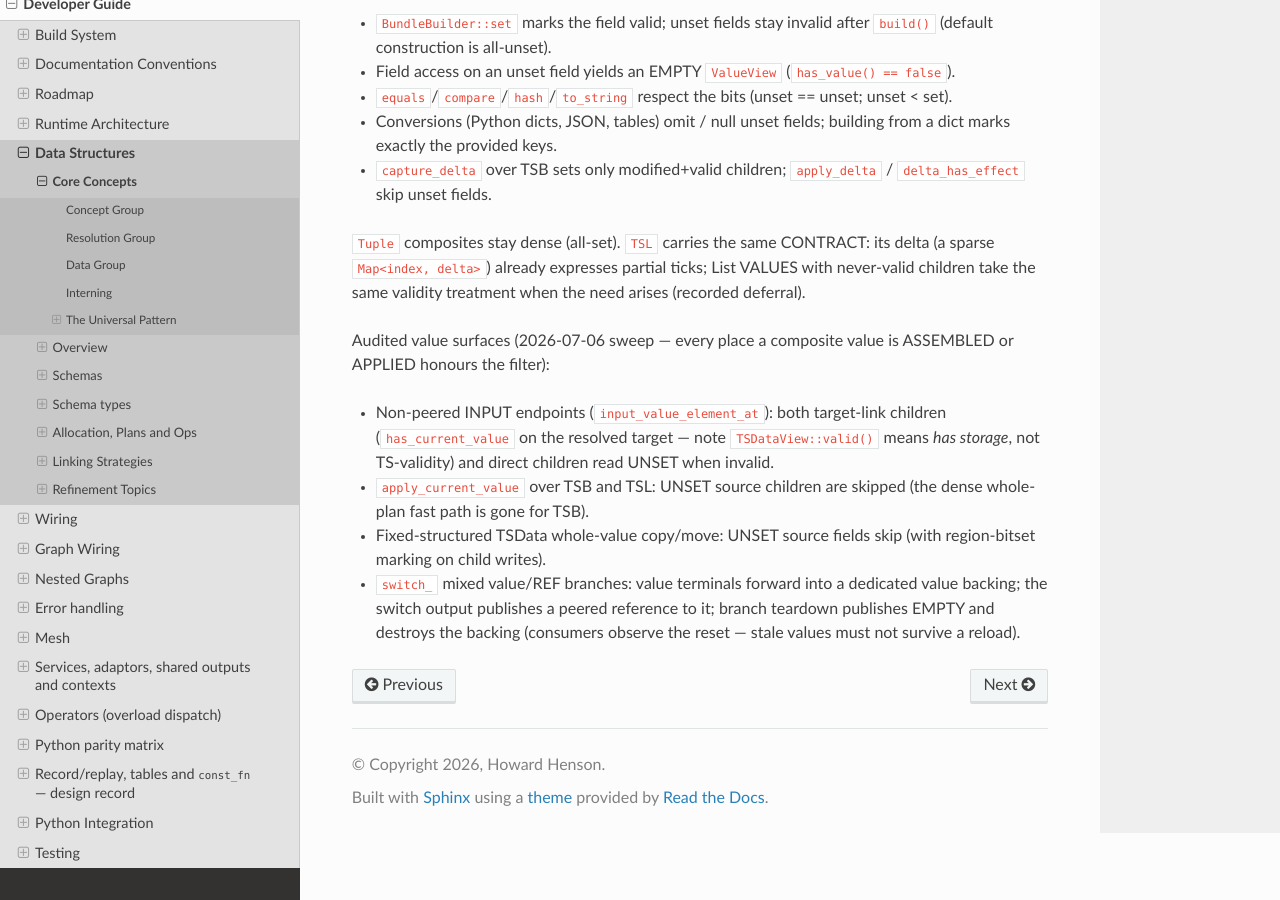
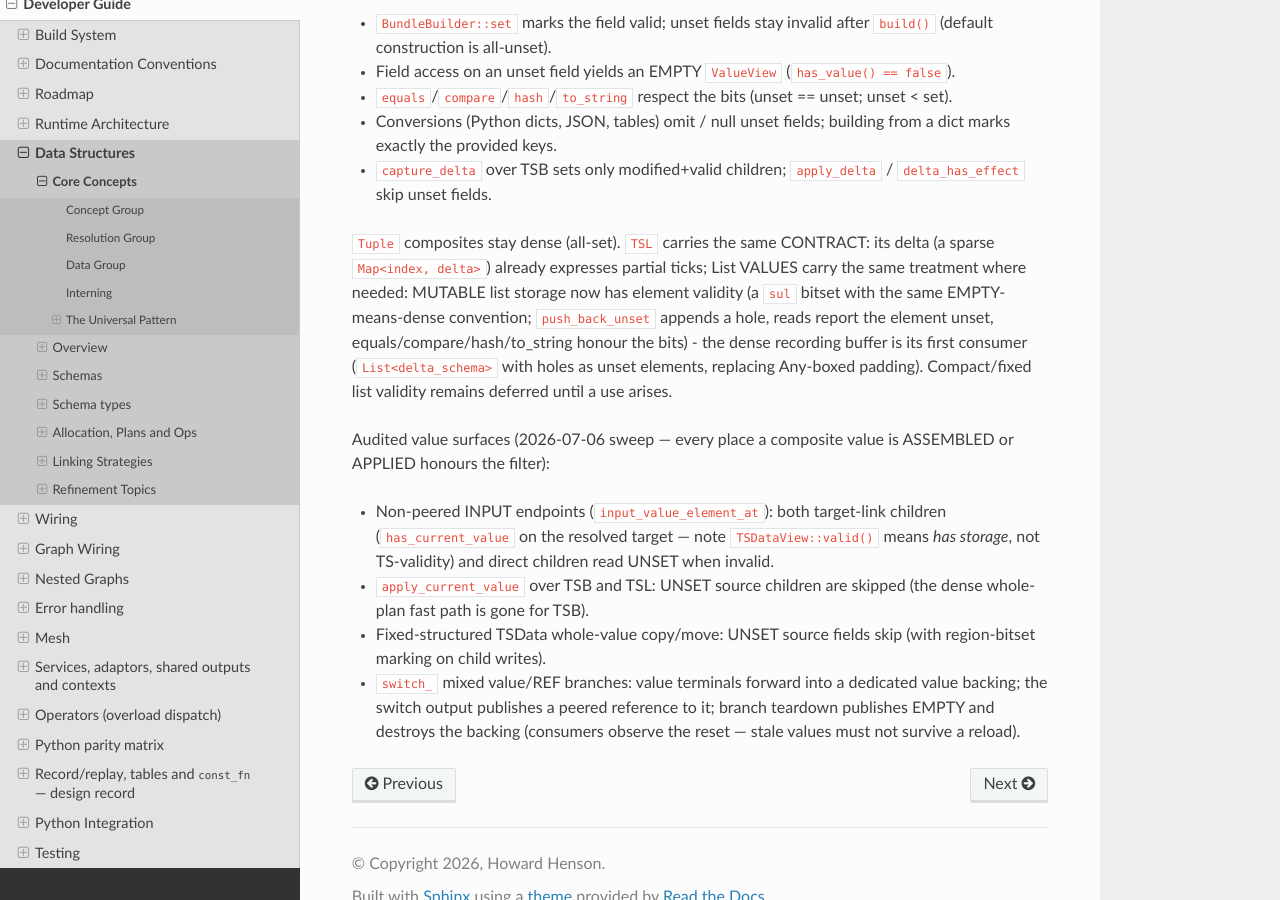
Before and after one commit to hhenson/hg_cpp, a Sphinx documentation site: the page built from docs/source/developer_guide/data_structures/core_concepts.rst, in a window 1280 px wide and 900 px high, scrolled down 3147 px. Built offline with Sphinx 7.4.7 and the Read the Docs theme 3.1.0, drawn with Linux system fonts in a browser that asks for light colours.

Commit message:
Mutable-list element validity; dense recordings go typed with holes
Delivers the List-value-validity deferral for MUTABLE list storage
(core_concepts.rst updated) and applies it to the dense recording
buffer:

- MutableListStorage gains element validity: a sul bitset with the
  Bundle-field EMPTY-means-dense convention (hole-free lists pay
  nothing). push_back_unset() appends a HOLE - the slot default-
  constructs so the store's lifetime invariants hold, the bit stays
  clear, and reads report the element unset (element_at -> nullptr ->
  invalid view). equals/compare/hash/to_string honour the bits
  (unset==unset, unset<set, "<unset>"); validity threads through
  copy/move/erase/pop_back/clear. Exposed via
  MutableListValueOps::push_back_unset (LAST member - positional
  initializers stay valid) and MutableListView::push_back_unset.
  Compact/fixed list validity remains deferred until a use arises.
- Dense recordings are now a TYPED List<delta_schema> with skipped
  cycles as UNSET elements - no Any box per value, no boxed empty per
  hole. Both recording layouts create lazily on the first tick (only
  eval sees the schema); the shared dense_entry_delta reader handles
  the typed form AND the legacy seeded List<Any> (set_replay keeps it:
  seeding cannot assume one element schema), so component
  ReplayOutput's replay-of-recorded works across both. Max-cycle
  guards unchanged.
- pch.h gains the stable third-party heavies (fmt, ankerl, sul) - a
  small win for light TUs. Measured finding: registration.cpp is ~40s
  of pure template instantiation (PCH-immune); the per-family
  registration split is the real lever (next change).

Trap for the file: ValueSlotStore::construct_at(slot, nullptr) calls
the COPY constructor on null src (segfault); the one-arg overload is
the default-construct form.

Gates: 807/807 C++ (serial), 269 gated ported, 38/38 hgraph-api,
7/7 bridge.

Co-Authored-By: Claude Fable 5 <noreply@anthropic.com>

```diff
--- a/docs/source/developer_guide/data_structures/core_concepts.rst
+++ b/docs/source/developer_guide/data_structures/core_concepts.rst
@@ -179,8 +179,14 @@ field lookup:
 
 ``Tuple`` composites stay dense (all-set). ``TSL`` carries the same
 CONTRACT: its delta (a sparse ``Map<index, delta>``) already expresses
-partial ticks; List VALUES with never-valid children take the same
-validity treatment when the need arises (recorded deferral).
+partial ticks; List VALUES carry the same treatment where needed:
+MUTABLE list storage now has element validity (a ``sul`` bitset with
+the same EMPTY-means-dense convention; ``push_back_unset`` appends a
+hole, reads report the element unset, equals/compare/hash/to_string
+honour the bits) - the dense recording buffer is its first consumer
+(``List<delta_schema>`` with holes as unset elements, replacing
+Any-boxed padding). Compact/fixed list validity remains deferred until
+a use arises.
 
 Audited value surfaces (2026-07-06 sweep — every place a composite value
 is ASSEMBLED or APPLIED honours the filter):
```
Also changed, not shown: 5 other files.
